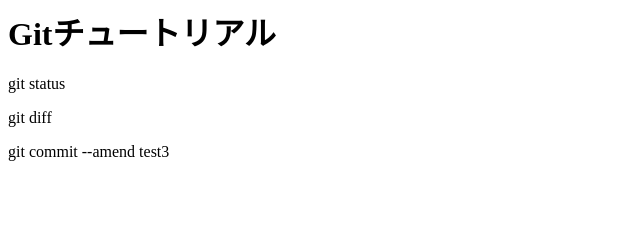
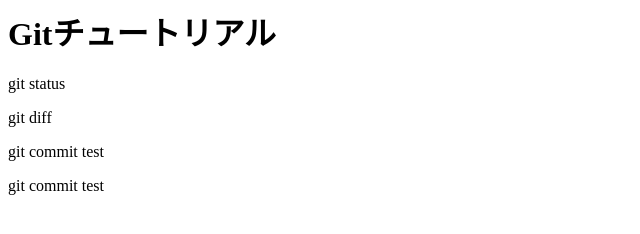
Before and after one commit to honda0118/git_tutorial, a plain HTML site: page index.html in a window 1280 px wide. Shown: the whole page, without its empty margins (0-640 px from the left). Drawn offline with Linux system fonts and the light colour scheme.

Commit message:
update: test

```diff
--- a/index.html
+++ b/index.html
@@ -1,4 +1,5 @@
 <h1>Gitチュートリアル</h1>
 <p>git status</p>
 <p>git diff</p>
-<p>git commit --amend test3</p>
+<p>git commit test</p>
+<p>git commit test</p>
```
